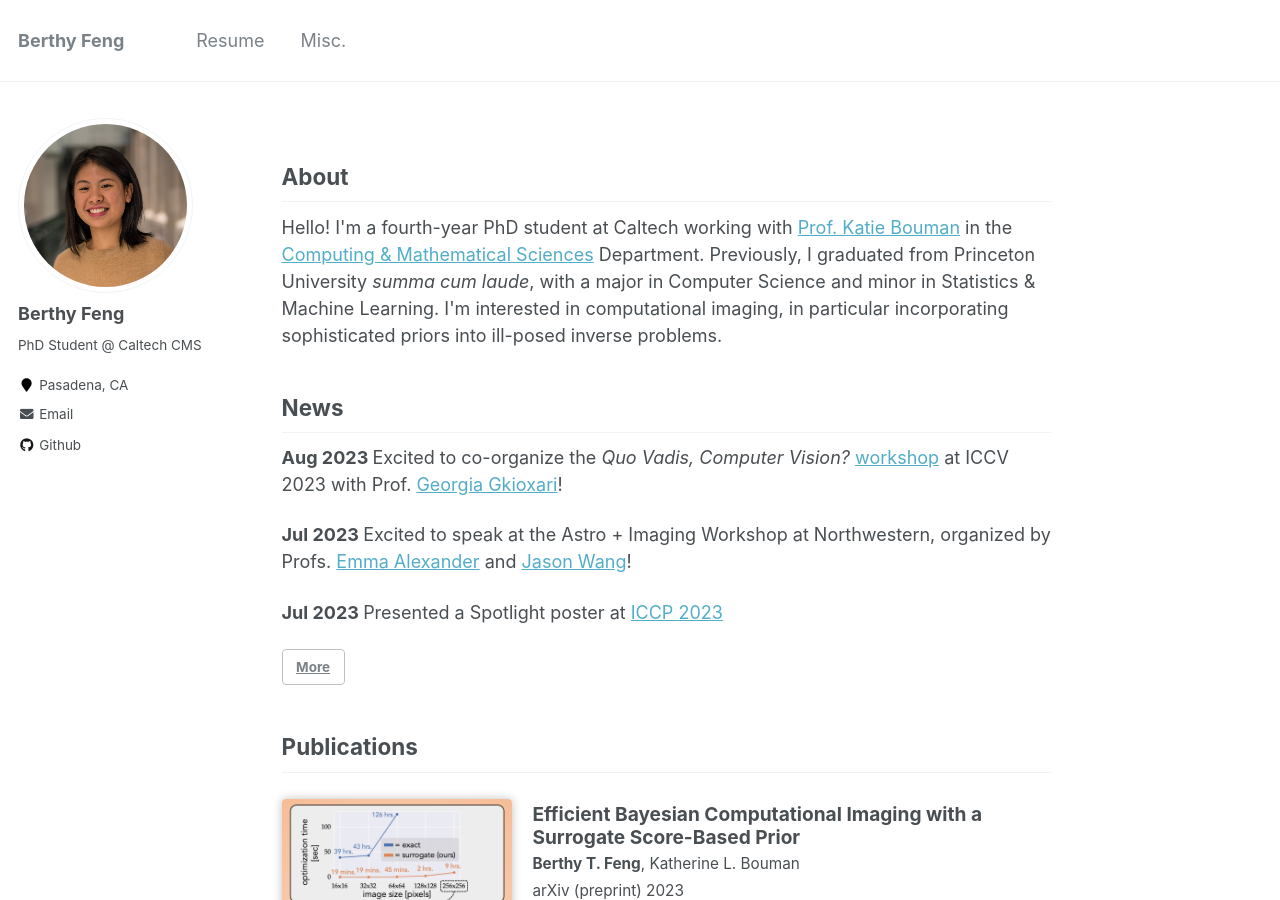
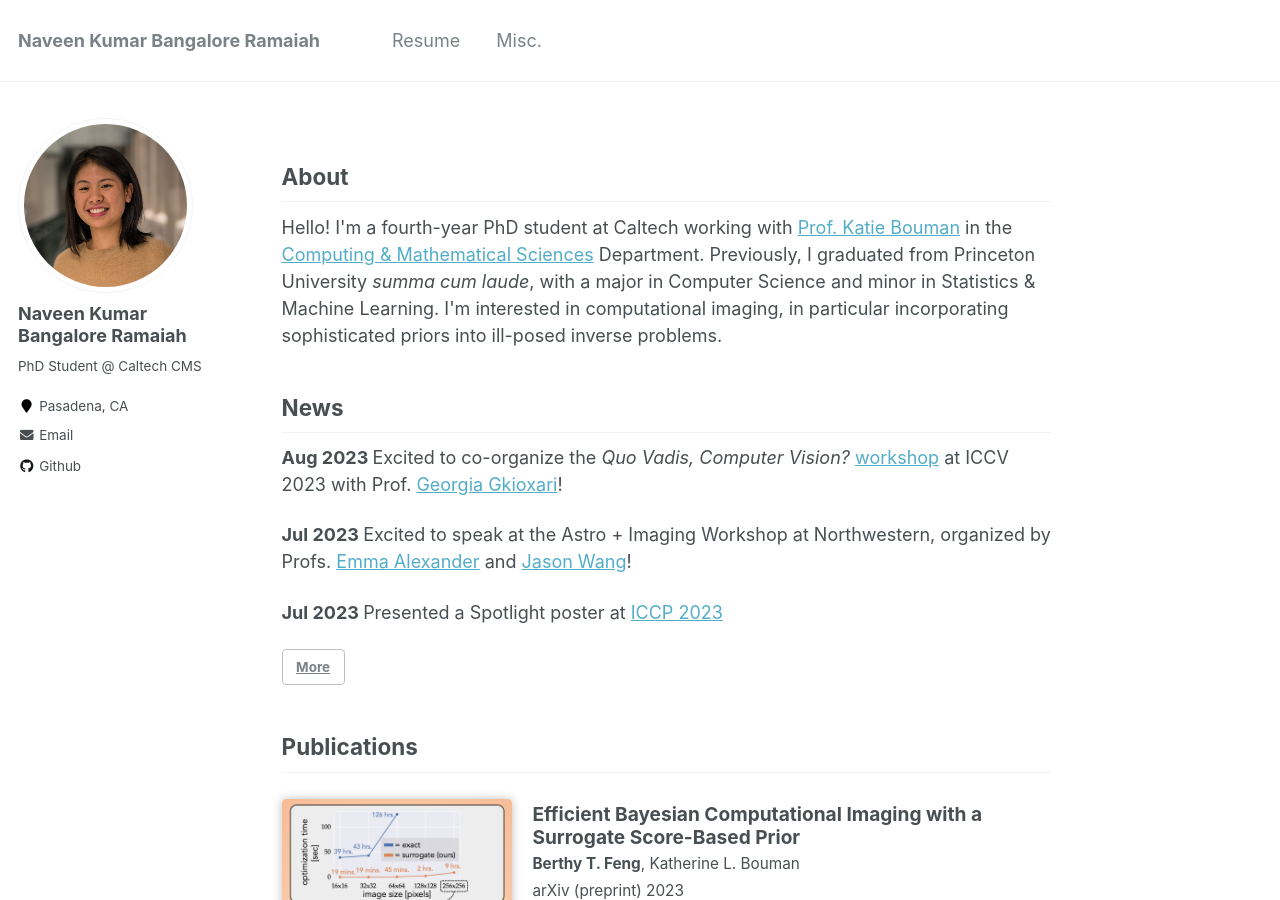
Before and after one commit to naveen-bangalore/nbangalore.github.io, a Jekyll site: the page built from index.html, in a window 1280 px wide and 900 px high. Built offline with Jekyll 4.4.1, drawn with Linux system fonts in a browser that asks for light colours.

Commit message:
updated files

```diff
--- a/_config.yml
+++ b/_config.yml
@@ -7,13 +7,13 @@
 
 # Site Settings
 locale                   : "en-US"
-title                    : "Berthy Feng"
+title                    : "Naveen Kumar Bangalore Ramaiah"
 title_separator          : "-"
 name                     : &name "Berthy Feng"
 description              : &description "PhD Student @ Caltech CMS"
 url                      : https://www.berthyfeng.com # the base hostname & protocol for your site e.g. "https://mmistakes.github.io"
 baseurl                  : "" # the subpath of your site, e.g. "/blog"
-repository               : "berthyf96.github.io"
+repository               : "nbangalore.github.io"
 teaser                   :  # filename of teaser fallback teaser image placed in /images/, .e.g. "500x300.png"
 breadcrumbs              : false # true, false (default)
 words_per_minute         : 160
@@ -80,7 +80,7 @@ analytics:
 
 # Site Author
 author:
-  name             : "Berthy Feng"
+  name             : "Naveen Kumar Bangalore Ramaiah"
   avatar           : "profile.png"
   bio              : "PhD Student @ Caltech CMS"
   location         : "Pasadena, CA"
@@ -96,7 +96,7 @@ author:
   flickr           :
   facebook         :
   foursquare       :
-  github           : "berthyf96"
+  github           : "naveen-bangalore"
   google_plus      :
   keybase          :
   instagram        :
```
